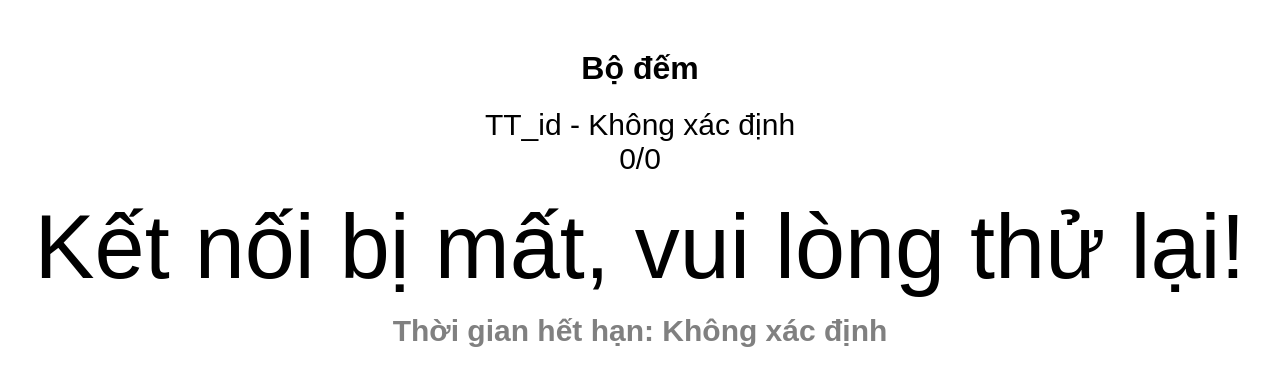
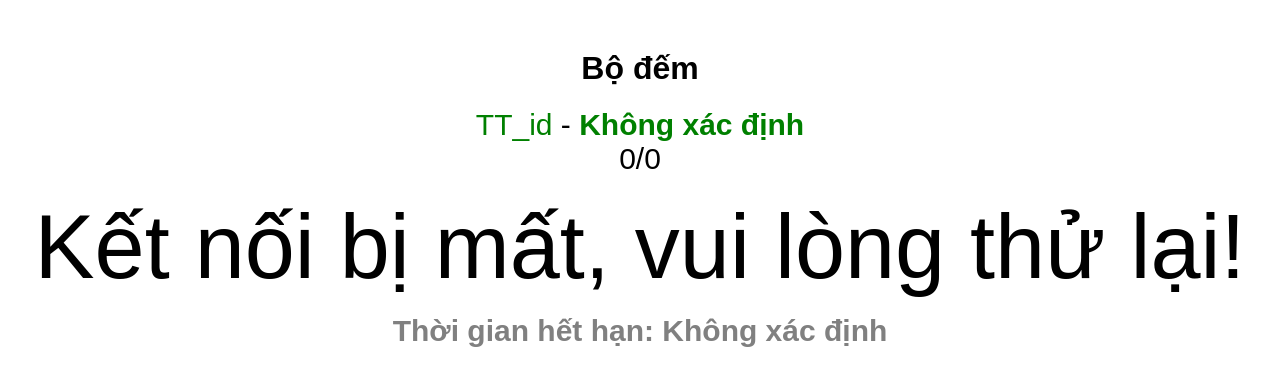
Before and after one commit to thanhtai9832/sever., a website: page public/index.html in a window 1280 px wide. Drawn offline with Linux system fonts and the light colour scheme.

Commit message:
Update index.html

```diff
--- a/public/index.html
+++ b/public/index.html
@@ -27,6 +27,13 @@
             font-size: 20px;
             margin-top: 15px;
             color: gray;
+        }
+        .green-text {
+            color: green; /* Đổi màu chữ thành xanh lá */
+            font-weight: bold; /* Làm chữ đậm */
+        }
+        .tt-id-label {
+            color: green; /* Đổi màu chữ "TT_id" thành xanh lá */
         }
     </style>
 </head>
```
